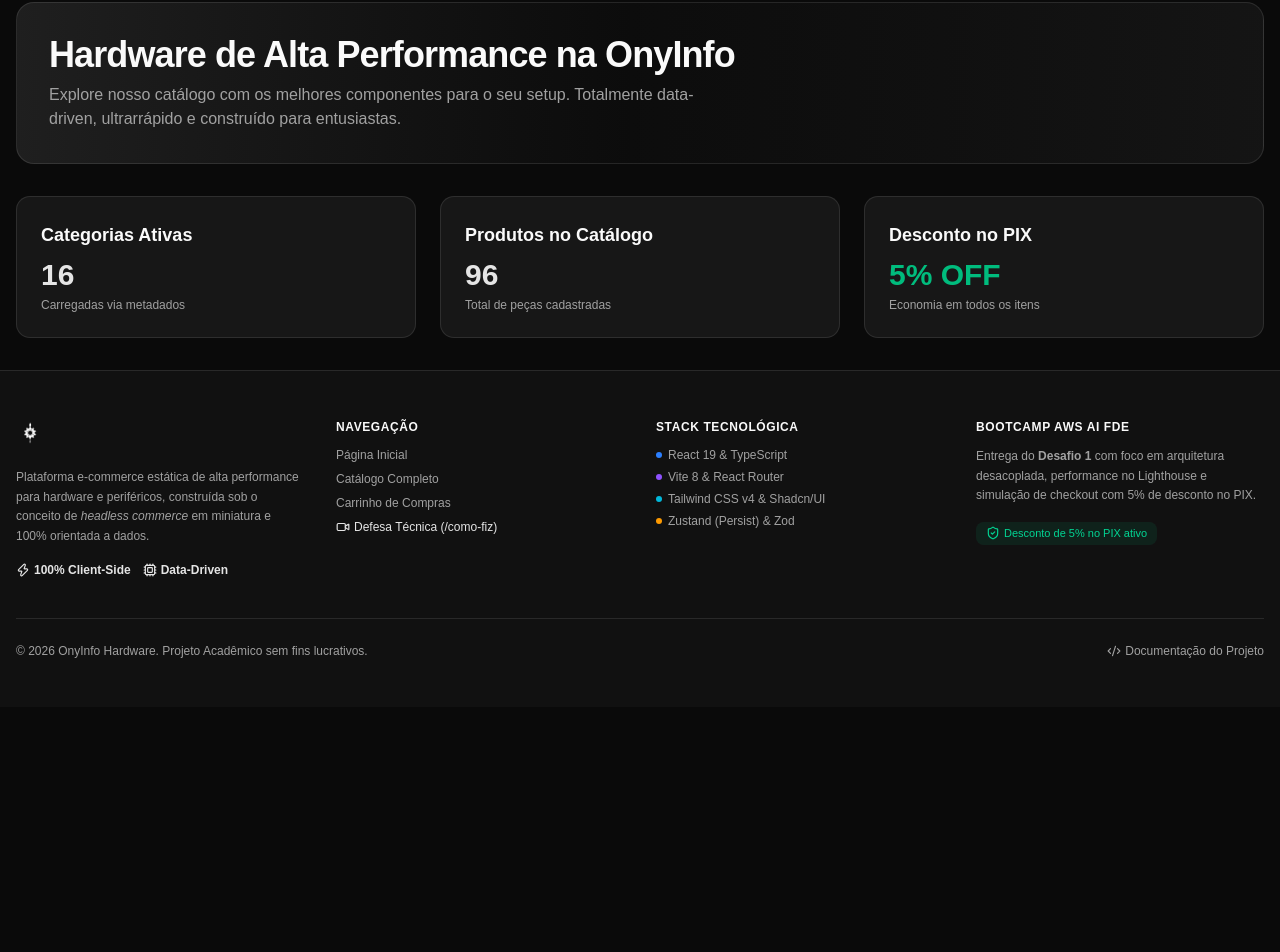
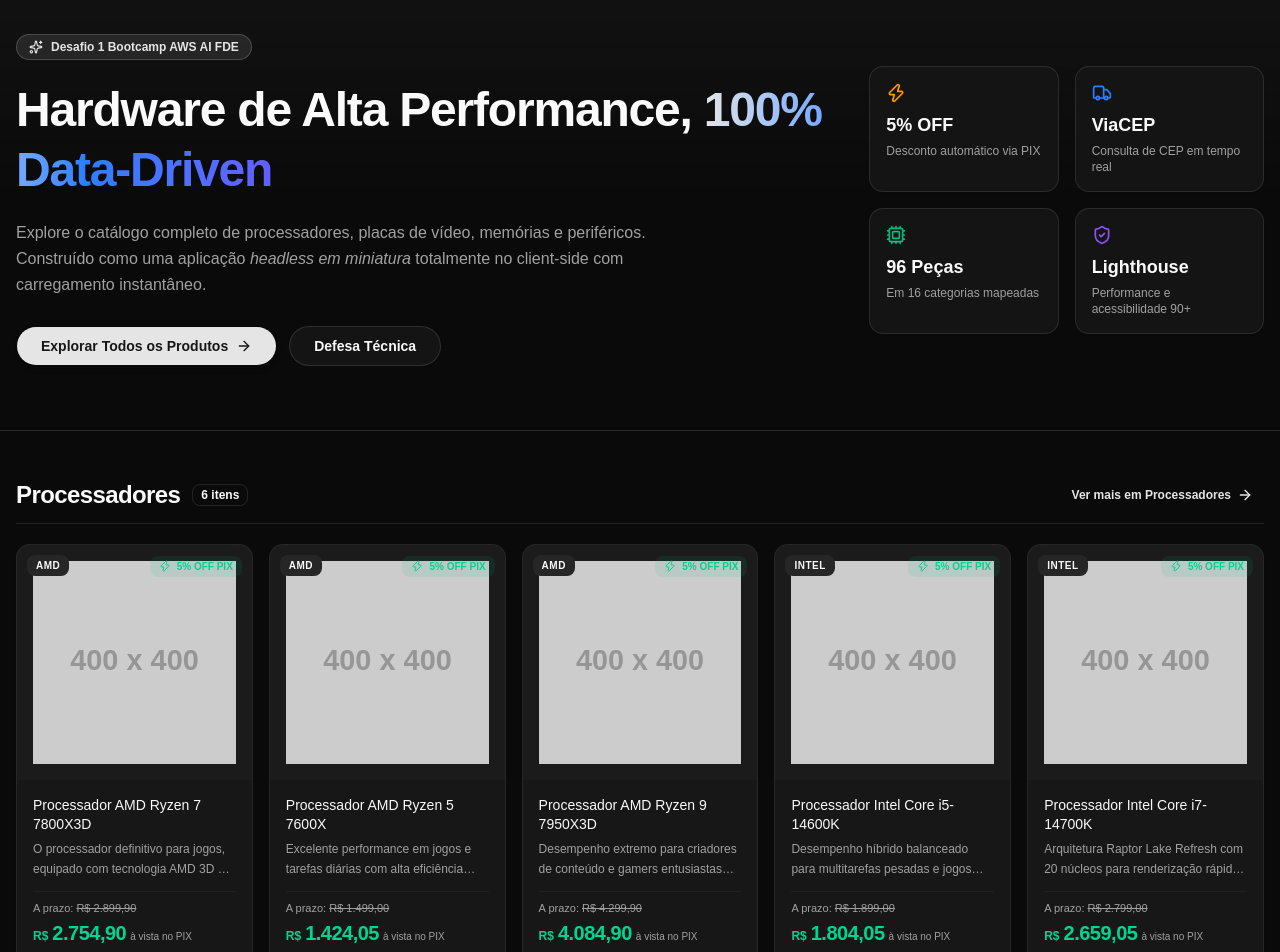
Before and after one commit to andreonyzko/onyinfo-ecommerce, a React (Vite) app in the folder frontend-web/: page / in a window 1280 px wide. Shown: the part 144-1096 px from the top of the page. Before the commit the page ends 851 px from the top, so only its background shows below. Built offline with nearby package versions, Linux system fonts and the light colour scheme.

Commit message:
feat(OIA-27): add home page and product card

```diff
--- /dev/null
+++ b/frontend-web/src/components/catalog/ProductCard.tsx
@@ -0,0 +1,119 @@
+import { useState } from 'react'
+import { Link } from 'react-router'
+import { ShoppingCart, Check, Zap, Eye } from 'lucide-react'
+import type { Product } from '../../types'
+import { useCartStore } from '../../stores'
+import { Card, CardContent, CardFooter } from '../ui/card'
+import { Badge } from '../ui/badge'
+import { Button, buttonVariants } from '../ui/button'
+import { cn } from '../../lib/utils'
+
+interface ProductCardProps {
+  product: Product
+}
+
+export function ProductCard({ product }: ProductCardProps) {
+  const addItem = useCartStore((state) => state.addItem)
+  const [isAdded, setIsAdded] = useState(false)
+
+  const pixPrice = product.price * 0.95
+
+  const handleAddToCart = (e: React.MouseEvent) => {
+    e.preventDefault()
+    e.stopPropagation()
+    addItem(product, 1)
+    setIsAdded(true)
+    setTimeout(() => setIsAdded(false), 1500)
+  }
+
+  return (
+    <Card className="group flex flex-col h-full overflow-hidden border-border/70 hover:border-primary/50 transition-all duration-300 hover:shadow-md bg-card">
+      <Link
+        to={`/produto/${product.slug}`}
+        className="relative block aspect-square overflow-hidden bg-muted/30 p-4"
+        aria-label={`Ver detalhes de ${product.name}`}
+      >
+        <img
+          src={product.image}
+          alt={product.name}
+          loading="lazy"
+          className="h-full w-full object-contain object-center transition-transform duration-300 group-hover:scale-105"
+        />
+        <div className="absolute top-2.5 left-2.5 flex flex-wrap gap-1">
+          <Badge variant="secondary" className="text-[10px] uppercase font-bold tracking-wider">
+            {product.brand}
+          </Badge>
+        </div>
+        <div className="absolute top-2.5 right-2.5">
+          <Badge variant="success" className="text-[10px] font-bold">
+            <Zap className="w-2.5 h-2.5 mr-0.5" /> 5% OFF PIX
+          </Badge>
+        </div>
+      </Link>
+
+      <CardContent className="flex-1 p-4 flex flex-col justify-between gap-3">
+        <div className="space-y-1.5">
+          <Link
+            to={`/produto/${product.slug}`}
+            className="font-medium text-sm line-clamp-2 text-foreground hover:text-primary transition-colors leading-snug"
+            title={product.name}
+          >
+            {product.name}
+          </Link>
+          <p className="text-xs text-muted-foreground line-clamp-2 leading-relaxed">
+            {product.description}
+          </p>
+        </div>
+
+        <div className="pt-2 border-t border-border/40">
+          <div className="text-[11px] text-muted-foreground">
+            A prazo: <span className="line-through">{product.price.toLocaleString('pt-BR', { style: 'currency', currency: 'BRL' })}</span>
+          </div>
+          <div className="flex items-baseline gap-1 mt-0.5">
+            <span className="text-xs font-semibold text-emerald-600 dark:text-emerald-400">
+              R$
+            </span>
+            <span className="text-xl font-extrabold text-emerald-600 dark:text-emerald-400 tracking-tight">
+              {pixPrice.toLocaleString('pt-BR', { minimumFractionDigits: 2, maximumFractionDigits: 2 })}
+            </span>
+            <span className="text-[10px] font-medium text-muted-foreground">à vista no PIX</span>
+          </div>
+        </div>
+      </CardContent>
+
+      <CardFooter className="p-4 pt-0 gap-2">
+        <Button
+          variant={isAdded ? "secondary" : "default"}
+          size="sm"
+          onClick={handleAddToCart}
+          className="flex-1 gap-1.5 font-semibold text-xs cursor-pointer transition-all duration-200"
+          aria-label={`Adicionar ${product.name} ao carrinho`}
+        >
+          {isAdded ? (
+            <>
+              <Check className="w-3.5 h-3.5 text-emerald-500" />
+              <span>Adicionado!</span>
+            </>
+          ) : (
+            <>
+              <ShoppingCart className="w-3.5 h-3.5" />
+              <span>Comprar</span>
+            </>
+          )}
+        </Button>
+
+        <Link
+          to={`/produto/${product.slug}`}
+          className={cn(
+            buttonVariants({ variant: 'outline', size: 'sm' }),
+            'px-2.5 cursor-pointer text-muted-foreground hover:text-foreground'
+          )}
+          aria-label={`Ver especificações de ${product.name}`}
+          title="Ver especificações"
+        >
+          <Eye className="w-3.5 h-3.5" />
+        </Link>
+      </CardFooter>
+    </Card>
+  )
+}
--- a/frontend-web/src/pages/Home.tsx
+++ b/frontend-web/src/pages/Home.tsx
@@ -1,37 +1,146 @@
-import { useLoaderData } from 'react-router'
+import { useLoaderData, Link } from 'react-router'
+import { ArrowRight, Cpu, ShieldCheck, Truck, Zap, Sparkles } from 'lucide-react'
 import type { HomeLoaderData } from '../router/loaders'
+import { ProductCard } from '../components/catalog/ProductCard'
+import { buttonVariants } from '../components/ui/button'
+import { Badge } from '../components/ui/badge'
+import { cn } from '../lib/utils'
 
 export function HomePage() {
   const { categories, products } = useLoaderData() as HomeLoaderData
 
   return (
-    <div className="container mx-auto px-4 py-8 space-y-8">
-      <div className="rounded-2xl bg-linear-to-r from-primary/10 via-accent/10 to-primary/5 p-8 border border-border">
-        <h1 className="text-3xl font-extrabold tracking-tight sm:text-4xl">
-          Hardware de Alta Performance na OnyInfo
-        </h1>
-        <p className="text-muted-foreground mt-2 max-w-2xl">
-          Explore nosso catálogo com os melhores componentes para o seu setup.
-          Totalmente data-driven, ultrarrápido e construído para entusiastas.
-        </p>
-      </div>
+    <div className="space-y-12 pb-16">
+      {/* Hero Banner */}
+      <section className="relative overflow-hidden border-b border-border bg-linear-to-b from-primary/5 via-background to-background py-12 md:py-16">
+        <div className="container mx-auto px-4 relative z-10">
+          <div className="grid grid-cols-1 lg:grid-cols-12 gap-8 items-center">
+            <div className="lg:col-span-8 space-y-5 text-left">
+              <div className="inline-flex items-center gap-2 px-3 py-1 rounded-full border border-primary/20 bg-primary/10 text-primary text-xs font-semibold">
+                <Sparkles className="w-3.5 h-3.5" />
+                <span>Desafio 1 Bootcamp AWS AI FDE</span>
+              </div>
 
-      <div className="grid grid-cols-1 md:grid-cols-3 gap-6">
-        <div className="p-6 rounded-xl border border-border bg-card">
-          <h3 className="font-bold text-lg mb-2">Categorias Ativas</h3>
-          <p className="text-3xl font-extrabold text-primary">{categories.length}</p>
-          <p className="text-xs text-muted-foreground mt-1">Carregadas via metadados</p>
+              <h1 className="text-3xl sm:text-4xl md:text-5xl font-black tracking-tight text-foreground leading-tight">
+                Hardware de Alta Performance,{' '}
+                <span className="text-transparent bg-clip-text bg-linear-to-r from-primary via-blue-500 to-indigo-500">
+                  100% Data-Driven
+                </span>
+              </h1>
+
+              <p className="text-sm sm:text-base text-muted-foreground max-w-2xl leading-relaxed">
+                Explore o catálogo completo de processadores, placas de vídeo, memórias e periféricos.
+                Construído como uma aplicação <em>headless em miniatura</em> totalmente no client-side com carregamento instantâneo.
+              </p>
+
+              <div className="flex flex-wrap gap-3 pt-2">
+                <Link
+                  to="/busca"
+                  className={cn(
+                    buttonVariants({ size: 'lg' }),
+                    'rounded-full px-6 font-semibold gap-2 shadow-md'
+                  )}
+                >
+                  <span>Explorar Todos os Produtos</span>
+                  <ArrowRight className="w-4 h-4" />
+                </Link>
+
+                <Link
+                  to="/como-fiz"
+                  className={cn(
+                    buttonVariants({ variant: 'outline', size: 'lg' }),
+                    'rounded-full px-6 font-semibold gap-2'
+                  )}
+                >
+                  <span>Defesa Técnica</span>
+                </Link>
+              </div>
+            </div>
+
+            <div className="lg:col-span-4 grid grid-cols-2 gap-3 sm:gap-4">
+              <div className="p-4 rounded-xl border border-border bg-card/80 backdrop-blur-xs shadow-xs space-y-1">
+                <Zap className="w-5 h-5 text-amber-500 mb-2" />
+                <div className="text-lg font-black text-foreground">5% OFF</div>
+                <p className="text-xs text-muted-foreground">Desconto automático via PIX</p>
+              </div>
+
+              <div className="p-4 rounded-xl border border-border bg-card/80 backdrop-blur-xs shadow-xs space-y-1">
+                <Truck className="w-5 h-5 text-blue-500 mb-2" />
+                <div className="text-lg font-black text-foreground">ViaCEP</div>
+                <p className="text-xs text-muted-foreground">Consulta de CEP em tempo real</p>
+              </div>
+
+              <div className="p-4 rounded-xl border border-border bg-card/80 backdrop-blur-xs shadow-xs space-y-1">
+                <Cpu className="w-5 h-5 text-emerald-500 mb-2" />
+                <div className="text-lg font-black text-foreground">{products.length} Peças</div>
+                <p className="text-xs text-muted-foreground">Em 16 categorias mapeadas</p>
+              </div>
+
+              <div className="p-4 rounded-xl border border-border bg-card/80 backdrop-blur-xs shadow-xs space-y-1">
+                <ShieldCheck className="w-5 h-5 text-violet-500 mb-2" />
+                <div className="text-lg font-black text-foreground">Lighthouse</div>
+                <p className="text-xs text-muted-foreground">Performance e acessibilidade 90+</p>
+              </div>
+            </div>
+          </div>
         </div>
-        <div className="p-6 rounded-xl border border-border bg-card">
-          <h3 className="font-bold text-lg mb-2">Produtos no Catálogo</h3>
-          <p className="text-3xl font-extrabold text-primary">{products.length}</p>
-          <p className="text-xs text-muted-foreground mt-1">Total de peças cadastradas</p>
-        </div>
-        <div className="p-6 rounded-xl border border-border bg-card">
-          <h3 className="font-bold text-lg mb-2">Desconto no PIX</h3>
-          <p className="text-3xl font-extrabold text-emerald-500">5% OFF</p>
-          <p className="text-xs text-muted-foreground mt-1">Economia em todos os itens</p>
-        </div>
+      </section>
+
+      {/* Vitrines por Categoria (Até 5 produtos por seção + "Ver mais") */}
+      <div className="container mx-auto px-4 space-y-14">
+        {categories.map((category) => {
+          const categoryProducts = products.filter(
+            (p) => p.categorySlug === category.slug
+          )
+
+          if (categoryProducts.length === 0) {
+            return null
+          }
+
+          // RF05: Limitar a até 5 itens por vitrine na Home
+          const showcaseProducts = categoryProducts.slice(0, 5)
+
+          return (
+            <section
+              key={category.slug}
+              className="space-y-5"
+              aria-labelledby={`category-heading-${category.slug}`}
+            >
+              {/* Header da Vitrine */}
+              <div className="flex flex-col sm:flex-row sm:items-center justify-between gap-2 pb-3 border-b border-border">
+                <div className="flex items-center gap-3">
+                  <h2
+                    id={`category-heading-${category.slug}`}
+                    className="text-xl sm:text-2xl font-bold tracking-tight text-foreground"
+                  >
+                    {category.name}
+                  </h2>
+                  <Badge variant="outline" className="text-xs">
+                    {categoryProducts.length} itens
+                  </Badge>
+                </div>
+
+                <Link
+                  to={`/categoria/${category.slug}`}
+                  className={cn(
+                    buttonVariants({ variant: 'ghost', size: 'sm' }),
+                    'gap-1.5 text-primary hover:text-primary font-semibold text-xs self-start sm:self-auto cursor-pointer'
+                  )}
+                >
+                  <span>Ver mais em {category.name}</span>
+                  <ArrowRight className="w-3.5 h-3.5" />
+                </Link>
+              </div>
+
+              {/* Grid de Produtos da Vitrine */}
+              <div className="grid grid-cols-1 sm:grid-cols-2 md:grid-cols-3 lg:grid-cols-4 xl:grid-cols-5 gap-4">
+                {showcaseProducts.map((product) => (
+                  <ProductCard key={product.id} product={product} />
+                ))}
+              </div>
+            </section>
+          )
+        })}
       </div>
     </div>
   )
```
